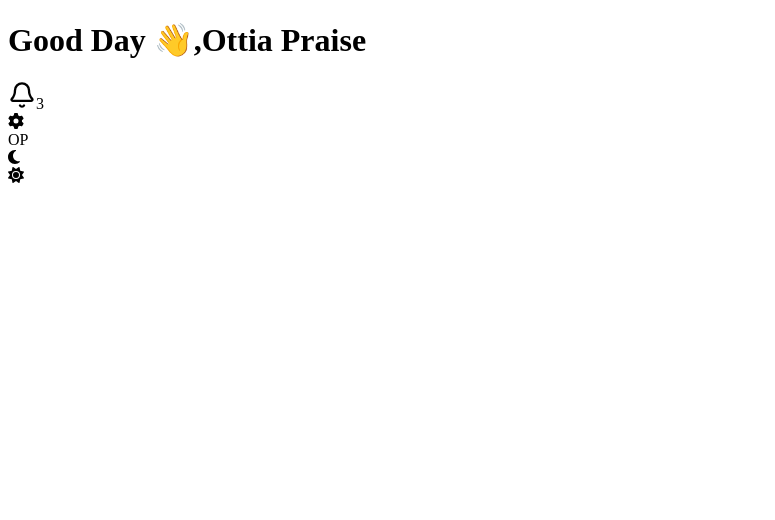
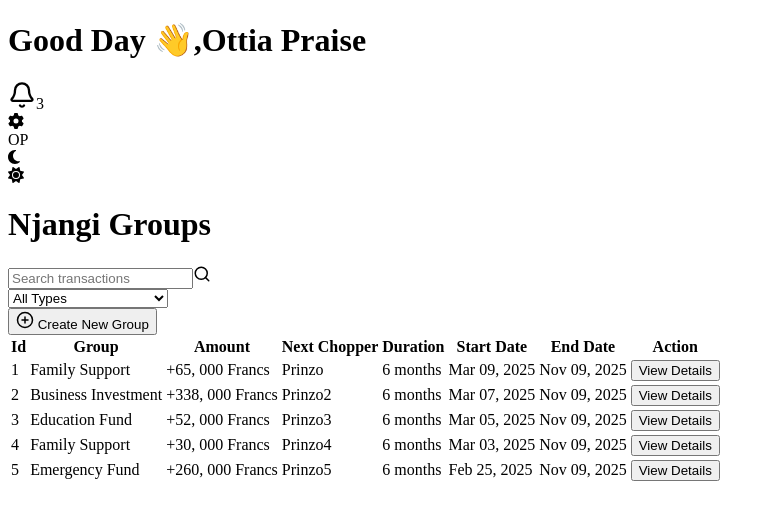
Before and after one commit to Iampraiseottia/Njangi, a Next.js app: page /groups in a window 1280 px wide. Shown: the top 520 px of the page, without its empty margins (0-775 px from the left). Built offline with nearby package versions, Linux system fonts and the light colour scheme.

Commit message:
Groups mockup designed

```diff
--- a/app/groups/page.jsx
+++ b/app/groups/page.jsx
@@ -1,7 +1,7 @@
 
 import {React, useState, useEffect} from 'react'
 
-import { ArrowRight, Bell, Calendar, Search } from 'lucide-react'
+import { ArrowRight, Bell, Calendar, PlusCircle, Search } from 'lucide-react'
 
 import { FontAwesomeIcon } from '@fortawesome/react-fontawesome';
 
@@ -86,7 +86,86 @@ const Groups = ({ setActiveComponent }) => {
 
       {/* Group Main */}
 
+      <div className="p-8">
+    <h1 className="text-3xl font-bold text-gray-800 mb-6 text-center">Njangi Groups</h1>
+    <div className="flex justify-between items-center mb-6">
+      <div className="flex items-center space-x-4 mb-4 md:mb-0 ">
+        <div className="relative">
+          <input
+            type="text"
+            placeholder="Search transactions"
+            className="px-4 py-2 pl-10 rounded-lg border border-gray-300 text-black focus:outline-none focus:ring-2 focus:ring-teal-500 w-64"
+          />
+          <Search className="absolute left-3 top-2.5 text-gray-400" size={18} />
+        </div>
+
+        <select  className="px-4 py-2 transaction_list transaction_list2 rounded-lg border border-gray-300 focus:outline-none focus:ring-2 focus:ring-teal-500">
+          <option className="singleCol" value="All Types">All Types</option>
+          <option className="singleCol" value="Ascending Order">Ascending Order</option>
+          <option className="singleCol" value="Descending Order">Descending Order</option>
+          <option className="singleCol" value="Ascending Order">Filter By Date</option>
+          <option className="singleCol" value="Ascending Order">Alphabetic Order(A - Z)</option>
+
+        </select>
+      </div>
+
+      <button className="bg-teal-500 hover:bg-teal-600 text-white px-4 py-2 rounded-lg flex items-center">
+        <PlusCircle size={18} className="mr-2" /> Create New Group
+      </button>
     </div>
+
+    <div className="bg-white rounded-lg shadow-sm border border-gray-100 overflow-hidden hover:shadow-md  ease-in-out duration-300">
+      <div className="overflow-x-auto">
+        <table className="min-w-full divide-y divide-gray-200">
+          <thead className="bg-gray-50">
+            <tr>
+              <th className="px-6 py-3 text-left text-xs font-medium text-gray-500 uppercase tracking-wider">Id</th>
+              <th className="px-6 py-3 text-left text-xs font-medium text-gray-500 uppercase tracking-wider">Group</th>
+              <th className="px-6 py-3 text-left text-xs font-medium text-gray-500 uppercase tracking-wider">Amount</th>
+              <th className="px-6 py-3 text-left text-xs font-medium text-gray-500 uppercase tracking-wider">Next Chopper</th>
+              <th className="px-6 py-3 text-left text-xs font-medium text-gray-500 uppercase tracking-wider">Duration</th>
+              <th className="px-6 py-3 text-left text-xs font-medium text-gray-500 uppercase tracking-wider">Start Date</th>
+              <th className="px-6 py-3 text-left text-xs font-medium text-gray-500 uppercase tracking-wider">End Date</th>
+              <th className="px-6 py-3 text-left text-xs font-medium text-gray-500 uppercase tracking-wider">Action</th>
+            </tr>
+          </thead>
+          <tbody className="bg-white divide-y divide-gray-200">
+            {[
+              {id: 1, startDate: 'Mar 09, 2025', group: 'Family Support', amount: '+65, 000 Francs', status: 'Completed', duration: '6 months', endDate: 'Nov 09, 2025', nextChopper: 'Prinzo' },
+              {id: 2, startDate: 'Mar 07, 2025', group: 'Business Investment', amount: '+338, 000 Francs', status: 'Completed', duration: '6 months', endDate: 'Nov 09, 2025', nextChopper: 'Prinzo2' },
+              {id: 3, startDate: 'Mar 05, 2025', group: 'Education Fund', amount: '+52, 000 Francs', status: 'Completed', duration: '6 months', endDate: 'Nov 09, 2025', nextChopper: 'Prinzo3' },
+              {id: 4, startDate: 'Mar 03, 2025', group: 'Family Support', amount: '+30, 000 Francs', status: 'Completed', duration: '6 months', endDate: 'Nov 09, 2025', nextChopper: 'Prinzo4' },
+              {id: 5, startDate: 'Feb 25, 2025', group: 'Emergency Fund', amount: '+260, 000 Francs', status: 'Completed', duration: '6 months', endDate: 'Nov 09, 2025', nextChopper: 'Prinzo5' }
+            ].map((njangiGroups, index) => (
+              <tr key={index} className="hover:bg-gray-50 transaction_list" >
+                <td className="px-6 py-4 whitespace-nowrap text-sm text-gray-900">{njangiGroups.id}</td>
+                <td className="px-6 py-4 whitespace-nowrap text-sm text-gray-500">{njangiGroups.group}</td>
+                <td className="px-6 py-4 whitespace-nowrap text-sm font-medium">
+                  <span className={njangiGroups.amount.startsWith('+') ? 'text-green-600' : 'text-red-600'}>
+                    {njangiGroups.amount}
+                  </span>
+                </td>
+                <td className="px-6 py-4 whitespace-nowrap text-sm text-gray-500">{njangiGroups.nextChopper}</td>
+                <td className="px-6 py-4 whitespace-nowrap text-sm text-gray-500">{njangiGroups.duration}</td>
+                <td className="px-6 py-4 whitespace-nowrap text-sm text-gray-500">{njangiGroups.startDate}</td>
+                <td className="px-6 py-4 whitespace-nowrap text-sm text-gray-500">{njangiGroups.endDate}</td>
+
+                <td className="px-6 py-4 whitespace-nowrap text-sm text-gray-500">
+                  <button className="text-teal-600 hover:text-teal-800 font-medium">View Details</button>
+                </td>
+              </tr>
+            ))}
+          </tbody>
+        </table>
+      </div>
+
+
+    </div>
+  </div>
+
+    </div>
+
+
   )
 }
 
--- a/app/login/metadata.js
+++ /dev/null
@@ -1,5 +0,0 @@
-
-export const metadata = {
-    title: 'Welcome Back | Login - Njangi Web Application',
-    description: 'SIgn In and continue enjoying all the amazing features of this application'
-}
--- a/app/profile/page.jsx
+++ b/app/profile/page.jsx
@@ -243,7 +243,7 @@ const Profile = () => {
 
                 <div className="border-t border-gray-200 pt-4 mt-4">
                   <button
-                    className="text-red-600 hover:text-red-800 text-sm font-medium"
+                    className="text-red-600 hover:text-red-800 text-sm font-medium hover:cursor-pointer duration-300 ease-in-out "
                     disabled={!isEditMode}
                   >
                     Delete Account
--- a/app/register/page.jsx
+++ b/app/register/page.jsx
@@ -19,6 +19,7 @@ import { useForm } from '@conform-to/react'
 import { parseWithZod } from '@conform-to/zod'
 
 import { register01Schema } from '../lib/zodSchemas'
+import Metadata from '../components/Metadata'
 
 
 
@@ -58,9 +59,11 @@ const Register = () => {
 
 
 
+  return (
 
-  return (
     <main className='flex justify-center items-center w-full min-h-screen bg-gray-800 text-white p-4'>
+
+      <Metadata title={metadata.title} description={metadata.description} />
 
       <section className='flex flex-col lg:flex-row justify-between items-center w-full max-w-7xl bg-transparent border-2 border-[#0ef] overflow-hidden rounded-lg wrapper my-8 '>
 
```
Also changed, not shown: app/login/page.jsx (+7 -1 lines).
